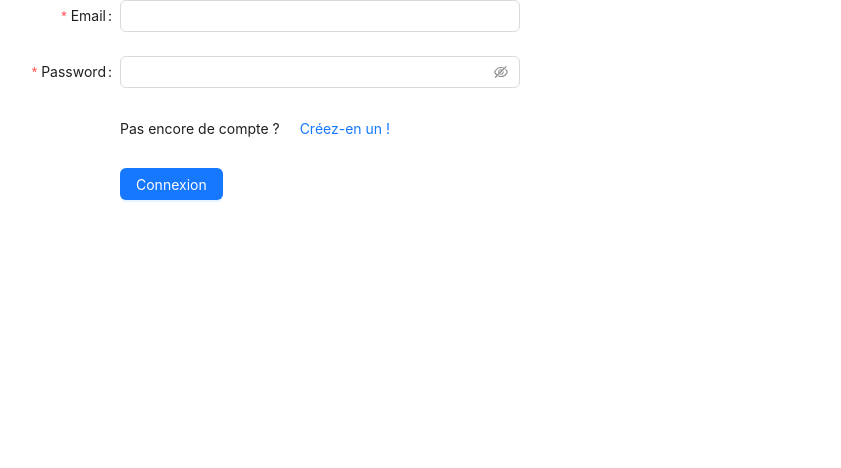
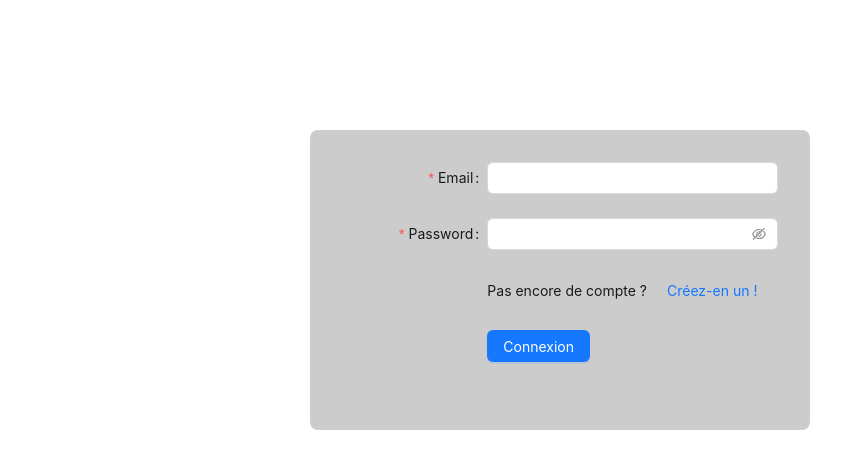
Before and after one commit to Wins9393/wiame-vrd-machinery-rent, a React (Create React App) app in the folder app/: page / in a window 1280 px wide. Shown: the top 468 px of the page, without its empty margins (80-921 px from the left). Built offline with nearby package versions, Linux system fonts and the light colour scheme.

Commit message:
add contexts and some components

```diff
--- a/app/src/App.css
+++ b/app/src/App.css
@@ -0,0 +1,7 @@
+.App {
+  display: flex;
+  justify-content: center;
+  align-items: center;
+  flex-direction: column;
+  min-height: 70vh;
+}
--- a/app/src/App.js
+++ b/app/src/App.js
@@ -2,16 +2,19 @@ import "./App.css";
 import { useContext } from "react";
 import UserContext from "./contexts/UserContext";
 import LoginPage from "./containers/login-page/LoginPage";
+import Home from "./containers/home/Home";
 
 function App() {
   const { isConnected } = useContext(UserContext);
 
   return isConnected ? (
     <div className="App">
-      <h2>Bienvenue !</h2>
+      <Home />
     </div>
   ) : (
-    <LoginPage />
+    <div className="App">
+      <LoginPage />
+    </div>
   );
 }
 
--- /dev/null
+++ b/app/src/components/engine/Engine.js
@@ -0,0 +1,36 @@
+import { Card } from "antd";
+import "./engine.css";
+
+const Engine = ({ engine }) => {
+  const { Meta } = Card;
+
+  const formatLengthDescription = (desc) => {
+    let formatDesc;
+    if (desc.length > 140) {
+      formatDesc = desc.slice(0, 140);
+      console.log(formatDesc);
+      return `${formatDesc}...`;
+    }
+    return desc;
+  };
+
+  return (
+    <Card
+      className="home__engine-item"
+      hoverable
+      cover={<img alt={engine.name} src={engine.imageUrl} />}
+      actions={[
+        engine.price + "€",
+        engine.availability ? "In stock" : "Out of stock",
+      ]}
+      extra={engine.reference}
+    >
+      <Meta
+        title={engine.name}
+        description={formatLengthDescription(engine.description)}
+      />
+    </Card>
+  );
+};
+
+export default Engine;
--- /dev/null
+++ b/app/src/components/engine/engine.css
@@ -0,0 +1,4 @@
+.home__engine-item {
+  flex: 0 1 400px;
+  /* max-height: 500px; */
+}
--- /dev/null
+++ b/app/src/containers/home/Home.js
@@ -0,0 +1,24 @@
+import { useContext, useEffect } from "react";
+import EngineContext from "../../contexts/EngineContext";
+import Engine from "../../components/engine/Engine";
+import "./home.css";
+
+const Home = () => {
+  const { getAllEngines, engines } = useContext(EngineContext);
+
+  useEffect(() => {
+    getAllEngines();
+  }, []);
+
+  return engines.length ? (
+    <div className="home__engine-container">
+      {engines.map((engine) => (
+        <Engine engine={engine} />
+      ))}
+    </div>
+  ) : (
+    "Chargement..."
+  );
+};
+
+export default Home;
--- /dev/null
+++ b/app/src/containers/home/home.css
@@ -0,0 +1,7 @@
+.home__engine-container {
+  width: 100%;
+  height: 100%;
+  display: flex;
+  flex-wrap: wrap;
+  gap: 32px;
+}
--- a/app/src/containers/login-page/LoginPage.js
+++ b/app/src/containers/login-page/LoginPage.js
@@ -1,6 +1,7 @@
 import { Button, Form, Input } from "antd";
 import { useContext, useState } from "react";
 import UserContext from "../../contexts/UserContext";
+import "./login-page.css";
 
 const LoginPage = () => {
   const [isLogin, setIsLogin] = useState(true);
@@ -34,6 +35,7 @@ const LoginPage = () => {
 
   return (
     <Form
+      className="login-form"
       name="basic"
       labelCol={{
         span: 8,
@@ -114,7 +116,6 @@ const LoginPage = () => {
       <Form.Item
         wrapperCol={{
           offset: 8,
-          span: 16,
         }}
       >
         {!isLogin ? (
--- /dev/null
+++ b/app/src/containers/login-page/login-page.css
@@ -0,0 +1,7 @@
+.login-form {
+  background-color: #ccc;
+  padding: 32px;
+  border-radius: 8px;
+  flex: 0 1 300px;
+  width: 500px;
+}
--- a/app/src/contexts/EngineContext.js
+++ b/app/src/contexts/EngineContext.js
@@ -9,11 +9,13 @@ const Provider = ({ children }) => {
     const response = await fetch(`${process.env.REACT_APP_API_URL}/engines`);
     const data = await response.json();
 
+    console.log(data);
+
     setEngines(data);
   };
 
   return (
-    <EngineContext.Provider value={{ engines }}>
+    <EngineContext.Provider value={{ getAllEngines, engines }}>
       {children}
     </EngineContext.Provider>
   );
--- a/app/src/index.js
+++ b/app/src/index.js
@@ -2,14 +2,32 @@ import React from "react";
 import ReactDOM from "react-dom/client";
 import "./index.css";
 import App from "./App";
+import reportWebVitals from "./reportWebVitals";
 import { Provider as UserProvider } from "./contexts/UserContext";
-import reportWebVitals from "./reportWebVitals";
+import { Provider as EngineContext } from "./contexts/EngineContext";
+import { createBrowserRouter, RouterProvider } from "react-router-dom";
+
+const router = createBrowserRouter([
+  {
+    path: "/",
+    element: <App />,
+    children: [
+      {
+        path: "/engine/:id",
+        element: "",
+      },
+    ],
+  },
+]);
 
 const root = ReactDOM.createRoot(document.getElementById("root"));
 root.render(
   <React.StrictMode>
     <UserProvider>
-      <App />
+      <EngineContext>
+        {/* <App /> */}
+        <RouterProvider router={router} />
+      </EngineContext>
     </UserProvider>
   </React.StrictMode>
 );
```
